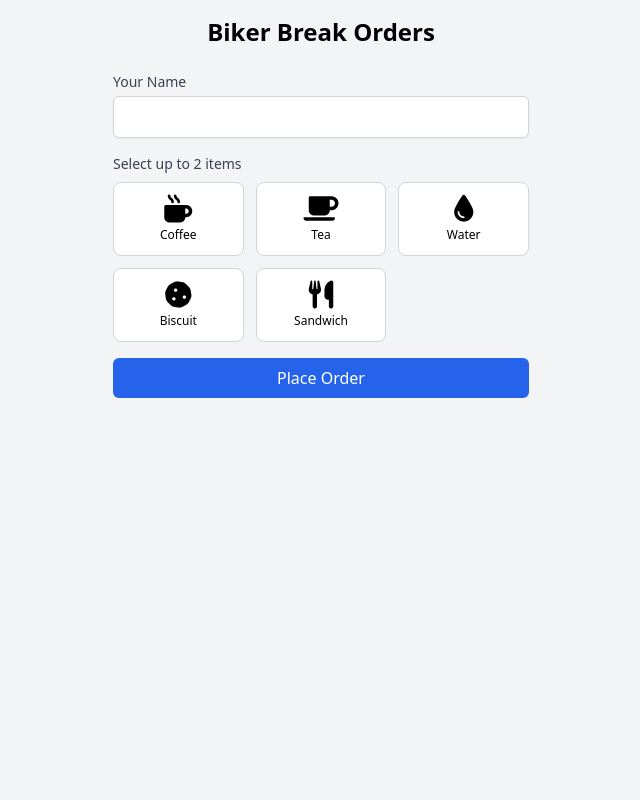
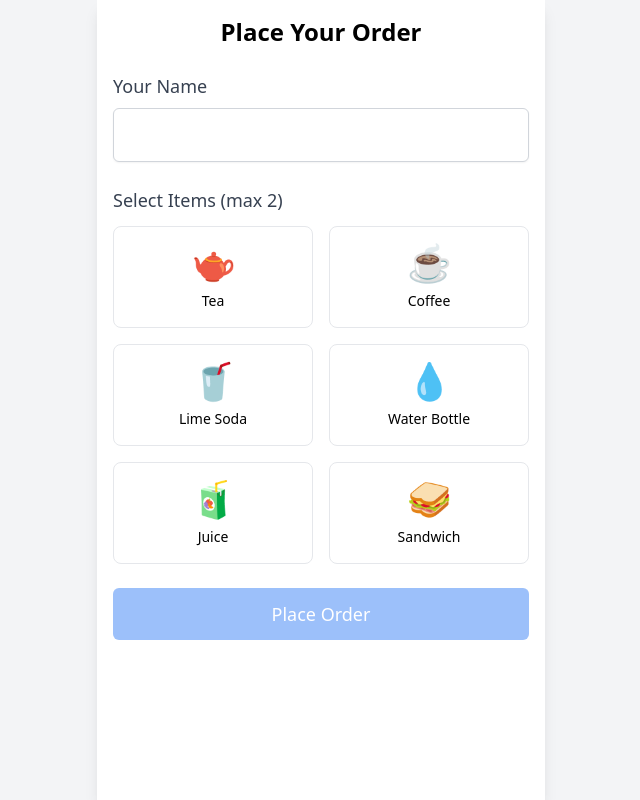
Before and after one commit to vms20591/break-order-app, a plain HTML site: page index.html in a window 1280 px wide. Shown: the whole page, without its empty margins (319-959 px from the left). Drawn offline with nearby package versions, Linux system fonts and the light colour scheme.

Commit message:
Use emoji icons

```diff
--- a/app.js
+++ b/app.js
@@ -1,9 +1,18 @@
 // Define menu items with their options
 const menuItems = [
     {
+        id: 'tea',
+        name: 'Tea',
+        emoji: '🫖',
+        hasOptions: true,
+        options: [
+            { name: 'sugar', label: 'Sugar', choices: ['No Sugar', 'Low Sugar', 'Medium Sugar'] }
+        ]
+    },
+    {
         id: 'coffee',
         name: 'Coffee',
-        icon: 'fa-mug-hot',
+        emoji: '☕',
         hasOptions: true,
         options: [
             { name: 'strength', label: 'Strength', choices: ['Light', 'Regular', 'Strong'] },
@@ -11,30 +20,30 @@ const menuItems = [
         ]
     },
     {
-        id: 'tea',
-        name: 'Tea',
-        icon: 'fa-mug-saucer',
-        hasOptions: true,
-        options: [
-            { name: 'sugar', label: 'Sugar', choices: ['No Sugar', 'Low Sugar', 'Medium Sugar'] }
-        ]
+        id: 'limeSoda',
+        name: 'Lime Soda',
+        emoji: '🥤',
+        hasOptions: false
     },
     {
         id: 'water',
-        name: 'Water',
-        icon: 'fa-droplet',
+        name: 'Water Bottle',
+        emoji: '💧',
         hasOptions: false
     },
     {
-        id: 'biscuit',
-        name: 'Biscuit',
-        icon: 'fa-cookie',
-        hasOptions: false
+        id: 'juice',
+        name: 'Juice',
+        emoji: '🧃',
+        hasOptions: true,
+        options: [
+            { name: 'type', label: 'Type', choices: ['Orange', 'Apple', 'Mixed Fruit'] }
+        ]
     },
     {
         id: 'sandwich',
         name: 'Sandwich',
-        icon: 'fa-utensils',
+        emoji: '🥪',
         hasOptions: true,
         options: [
             { name: 'type', label: 'Type', choices: ['Veg', 'Cheese', 'Chicken'] }
@@ -70,6 +79,7 @@ const confirmItems = document.getElementById('confirmItems');
 function init() {
     renderMenuItems();
     setupEventListeners();
+    updateSubmitButton();
 }
 
 // Render menu items
@@ -79,15 +89,14 @@ function renderMenuItems() {
     menuItems.forEach(item => {
         const itemElement = document.createElement('button');
         itemElement.id = `item-${item.id}`;
-        itemElement.className = `menu-item flex flex-col items-center justify-center p-3 rounded-lg border border-gray-300 bg-white ${
-            state.selectedItems.includes(item.id) ? 'item-selected' : ''
-        } ${state.selectedItems.length >= 2 && !state.selectedItems.includes(item.id) ? 'opacity-50 cursor-not-allowed' : ''}`;
+        itemElement.className = `menu-item flex flex-col items-center justify-center p-4 rounded-lg border ${state.selectedItems.includes(item.id) ? 'item-selected' : 'border-gray-200'
+            } ${state.selectedItems.length >= 2 && !state.selectedItems.includes(item.id) ? 'opacity-50 cursor-not-allowed' : ''}`;
         itemElement.disabled = state.selectedItems.length >= 2 && !state.selectedItems.includes(item.id);
         itemElement.dataset.id = item.id;
 
         itemElement.innerHTML = `
-            <i class="fas ${item.icon} item-icon"></i>
-            <span class="text-xs text-center">${item.name}</span>
+            <div class="text-4xl mb-2">${item.emoji}</div>
+            <span class="text-sm text-center">${item.name}</span>
             ${renderSelectedOptions(item)}
         `;
 
@@ -115,10 +124,10 @@ function renderItemOptions(item) {
 
     item.options.forEach(option => {
         const optionContainer = document.createElement('div');
-        optionContainer.className = 'mb-3';
+        optionContainer.className = 'mb-4';
 
         const optionLabel = document.createElement('label');
-        optionLabel.className = 'block text-sm font-medium text-gray-700 mb-1';
+        optionLabel.className = 'block text-base font-medium text-gray-700 mb-2';
         optionLabel.textContent = option.label;
 
         const choicesContainer = document.createElement('div');
@@ -127,9 +136,8 @@ function renderItemOptions(item) {
         option.choices.forEach(choice => {
             const choiceButton = document.createElement('button');
             choiceButton.type = 'button';
-            choiceButton.className = `option-button p-2 text-xs border rounded-md ${
-                state.options[item.id]?.[option.name] === choice ? 'option-selected' : 'border-gray-300'
-            }`;
+            choiceButton.className = `option-button p-2 text-sm border rounded-md ${state.options[item.id]?.[option.name] === choice ? 'option-selected' : 'border-gray-300'
+                }`;
             choiceButton.textContent = choice;
             choiceButton.dataset.option = option.name;
             choiceButton.dataset.choice = choice;
--- a/index.html
+++ b/index.html
@@ -7,38 +7,36 @@
     <title>Biker Break Orders</title>
     <!-- Tailwind CSS via CDN -->
     <script src="https://cdn.tailwindcss.com"></script>
-    <!-- Font Awesome for icons -->
-    <link rel="stylesheet" href="https://cdnjs.cloudflare.com/ajax/libs/font-awesome/6.0.0/css/all.min.css">
     <link rel="stylesheet" href="styles.css">
 </head>
 
 <body class="bg-gray-100">
-    <div class="max-w-md mx-auto p-4 min-h-screen">
-        <h1 class="text-2xl font-bold text-center mb-6">Biker Break Orders</h1>
+    <div class="max-w-md mx-auto p-4 min-h-screen bg-white shadow-lg">
+        <h1 class="text-2xl font-bold text-center mb-6">Place Your Order</h1>
 
         <!-- Order Form -->
         <div id="orderForm" class="block">
-            <div class="mb-4">
-                <label for="name" class="block text-sm font-medium text-gray-700 mb-1">
+            <div class="mb-6">
+                <label for="name" class="block text-lg font-medium text-gray-700 mb-2">
                     Your Name
                 </label>
                 <input type="text" id="name"
-                    class="w-full p-2 border border-gray-300 rounded-md shadow-sm focus:ring-blue-500 focus:border-blue-500"
+                    class="w-full p-3 border border-gray-300 rounded-md shadow-sm focus:ring-blue-500 focus:border-blue-500 text-lg"
                     required>
             </div>
 
-            <div class="mb-4">
-                <p class="block text-sm font-medium text-gray-700 mb-2">
-                    Select up to 2 items
+            <div class="mb-6">
+                <p class="block text-lg font-medium text-gray-700 mb-3">
+                    Select Items (max 2)
                 </p>
-                <div id="menuItems" class="grid grid-cols-3 gap-3">
+                <div id="menuItems" class="grid grid-cols-2 gap-4">
                     <!-- Menu items will be added here by JavaScript -->
                 </div>
                 <p id="selectionError" class="text-sm text-red-500 mt-2 hidden">Please select at least one item</p>
             </div>
 
             <button id="submitOrder"
-                class="w-full bg-blue-600 text-white py-2 px-4 rounded-md hover:bg-blue-700 focus:outline-none focus:ring-2 focus:ring-blue-500 focus:ring-offset-2 disabled:opacity-50 disabled:cursor-not-allowed">
+                class="w-full bg-blue-500 text-white py-3 px-4 rounded-md hover:bg-blue-600 focus:outline-none focus:ring-2 focus:ring-blue-500 focus:ring-offset-2 disabled:opacity-50 disabled:cursor-not-allowed text-lg font-medium">
                 Place Order
             </button>
         </div>
@@ -52,15 +50,15 @@
                 <!-- Selected items will be displayed here -->
             </ul>
             <button id="newOrder"
-                class="w-full bg-blue-600 text-white py-2 px-4 rounded-md hover:bg-blue-700 focus:outline-none focus:ring-2 focus:ring-blue-500 focus:ring-offset-2">
+                class="w-full bg-blue-500 text-white py-3 px-4 rounded-md hover:bg-blue-600 focus:outline-none focus:ring-2 focus:ring-blue-500 focus:ring-offset-2 text-lg font-medium">
                 New Order
             </button>
         </div>
 
         <!-- Options Modal -->
         <div id="optionsModal" class="fixed inset-0 bg-black bg-opacity-50 flex items-center justify-center p-4 hidden">
-            <div class="bg-white rounded-lg max-w-sm w-full p-4">
-                <h3 id="optionsTitle" class="text-lg font-semibold mb-3">
+            <div class="bg-white rounded-lg max-w-sm w-full p-5">
+                <h3 id="optionsTitle" class="text-lg font-semibold mb-4">
                     Select options
                 </h3>
 
@@ -68,11 +66,12 @@
                     <!-- Options will be dynamically added here -->
                 </div>
 
-                <div class="flex justify-end space-x-2 mt-4">
-                    <button id="cancelOptions" class="px-3 py-1 border border-gray-300 rounded-md text-sm">
+                <div class="flex justify-end space-x-3 mt-6">
+                    <button id="cancelOptions"
+                        class="px-4 py-2 border border-gray-300 rounded-md text-base font-medium">
                         Cancel
                     </button>
-                    <button id="saveOptions" class="px-3 py-1 bg-blue-600 text-white rounded-md text-sm">
+                    <button id="saveOptions" class="px-4 py-2 bg-blue-500 text-white rounded-md text-base font-medium">
                         Save
                     </button>
                 </div>
--- a/styles.css
+++ b/styles.css
@@ -1,4 +1,4 @@
-/* Additional custom styles can be added here */
+/* Additional custom styles */
 
 /* Animation for transitions */
 .fade-in {
@@ -6,8 +6,13 @@
 }
 
 @keyframes fadeIn {
-    from { opacity: 0; }
-    to { opacity: 1; }
+    from {
+        opacity: 0;
+    }
+
+    to {
+        opacity: 1;
+    }
 }
 
 /* Selected item highlight */
@@ -23,20 +28,15 @@
     color: #1d4ed8 !important;
 }
 
-/* Optional - add smooth transitions */
-.menu-item, .option-button {
+/* Smooth transitions */
+.menu-item,
+.option-button {
     transition: all 0.2s ease-in-out;
 }
 
 .menu-item:hover:not(:disabled) {
     transform: translateY(-2px);
     box-shadow: 0 4px 6px -1px rgba(0, 0, 0, 0.1);
-}
-
-/* Ensure icons are centered and properly sized */
-.item-icon {
-    font-size: 1.75rem;
-    margin-bottom: 0.25rem;
 }
 
 /* Options display in selected items */
```
